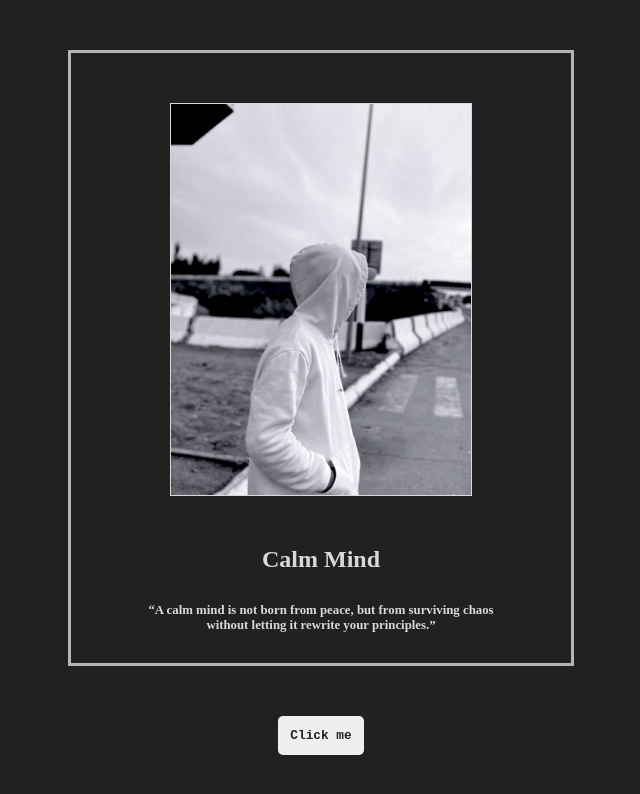
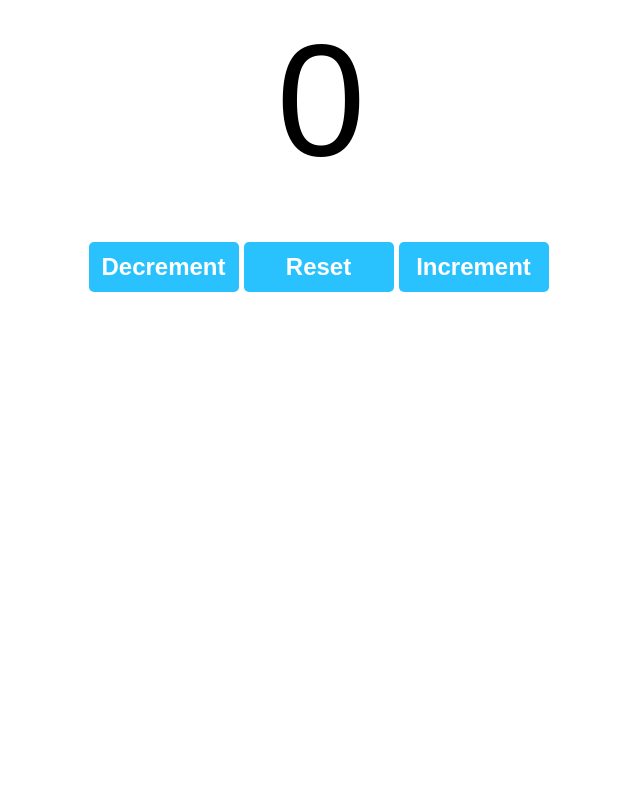
Before and after one commit to loneMatterAT/ReactJS-Fundamental-Series, a React (Vite) app: page / in a window 1280 px wide. Shown: the top 794 px of the page, without its empty margins (319-959 px from the left). Built offline with nearby package versions, Linux system fonts and the light colour scheme.

Commit message:
This is my 8th Series of React Fundamentals of React Hook and useState().

```diff
--- a/src/01 - React Introduction/App.jsx
+++ b/src/01 - React Introduction/App.jsx
@@ -21,8 +21,13 @@
 // import List from '../06 - React Rendering List/List.jsx'
 
 // 07 - React Click Event
-import Button from '../07 - React Click Event/Button.jsx'
-import ProfilePicture from '../07 - React Click Event/ProfilePicture.jsx'
+// import Button from '../07 - React Click Event/Button.jsx'
+// import ProfilePicture from '../07 - React Click Event/ProfilePicture.jsx'
+
+// 08 - React Hook and useState()
+import MyComponent from '../08 - React Hook & useState/MyComponent.jsx'
+import Counter from '../08 - React Hook & useState/Project/Counter.jsx'
+
 
 
 function App() {
@@ -99,7 +104,7 @@
       //                     {id: 4, name: "Elephant", class: "Herbivores", weight: 4000},
       //                     {id: 5, name: "Dolphin", class: "Carnivores", weight: 40}];
 
-      // // Second reusable list
+      // Second reusable list
       // const humans = [{id: 6, name: "Bane", class: "American", weight: 70},
       //                     {id: 7, name: "Liam", class: "Chinese", weight: 58},
       //                     {id: 8, name: "Cassandra", class: "Japanese", weight: 50},
@@ -122,11 +127,26 @@
         We can respond to clicks by pasing
         a callback to the onClick event handler.
       */}
+      // return(
+      // <>
+      //       {/* <Button/> */}
+      //       {/* <ProfilePicture/> */}
+      // </>
+      // );
+
+      // 08 - React Hook and useState()
+      // React Hook = Special function that allow functional components
+      //              to use React features without writing class components (React v16.8)
+      //              (useState, useEffect, useContext, useReducer, ueCallback, and more...)
+
+      // useState() = A React hook that allows the creation of a stateful variable
+      //              AND a setter function to update its value in the virtual DOM.
+      //              [name, setName]
       return(
-      <>
-            {/* <Button/> */}
-            <ProfilePicture/>
-      </>
+          <>
+              {/* <MyComponent/> */}
+              <Counter/>
+          </>
       );
 }
 
--- /dev/null
+++ b/src/08 - React Hook & useState/MyComponent.jsx
@@ -0,0 +1,49 @@
+// Importing React library, not the entire library, and use destructuring for to extract individual variables and functions
+import React, {useState} from 'react'; // import useState function from 'react' location
+
+function MyComponent() {
+
+  // Using Array destructuring for setter and creating stateful variable
+  // Wherever value, the 'Guest' was the initial state what we insert on useState()
+  const [name, setName] = useState("Guest"); // returns an array with two element, a variable and a setter function
+
+  // Incrementing age
+  const [age, setAge] = useState(0); // initial value: 0
+
+  // Boolean for toggle
+  const [isEmployed, setIsEmployed] = useState(false); // initial value: false
+
+  // Function for button to update the name
+  const updateName = () => {
+    // name = "Ken";
+    // console.log(name);
+    // We use setName() setter function to update the value on DOM or webpage instead of setting it like whta we see on upper codes
+    setName("Ken");
+  }
+
+  // Function for incrementing an age
+  const incrementAge = () => {
+    setAge(age + 1);
+  }
+
+  // Function for toggle an status of Employee
+  const toggleEmployedStatus = () => {
+    setIsEmployed(!isEmployed); // use !isEmployed for reversing the boolean initial value from false to be 'true'
+  }
+
+
+  return( <div>
+            <p>Name : {name}</p>
+            <button onClick={updateName}>Set Name</button>
+
+            <p>Age : {age}</p>
+            <button onClick={incrementAge}>Increment Age</button>
+
+            {/* We use ternary operator for condition */}
+            <p>Is employed : {isEmployed ? "Yes" : "No"}</p>
+            <button onClick={toggleEmployedStatus}>Toggle Status</button>
+          </div>
+  );
+}
+
+export default MyComponent
--- /dev/null
+++ b/src/08 - React Hook & useState/Project/Counter.jsx
@@ -0,0 +1,38 @@
+// This is the Simple Counter Project
+import React, {useState} from 'react';
+
+function Counter() {
+
+  // Stateful variable 'count'
+  const [count, setCount] = useState(0); // initial value: 0
+
+  // Function for increment
+  const increment = () => {
+    setCount(count + 1);
+  }
+
+  // Function for decrement
+  const decrement = () => {
+    setCount(count - 1);
+  }
+
+  // Function for reset
+  const reset = () => {
+    setCount(0);
+  }
+
+  return( <div className="counter-container">
+            <p className="count-display">{count}</p>
+
+            {/* Three buttons */}
+            <button className="counter-button" onClick={decrement}>Decrement</button>
+            <button className="counter-button" onClick={reset}>Reset</button>
+            <button className="counter-button" onClick={increment}>Increment</button>
+
+          </div>
+  );
+
+
+}
+
+export default Counter
--- a/src/index.css
+++ b/src/index.css
@@ -243,7 +243,7 @@
   cursor: pointer;
 }
 
-/* 07 - ReactJS Click Event */
+/* 07 - ReactJS Click Event CSS */
 body {
   background-color: hsl(0, 0%, 13%);
 }
@@ -308,3 +308,40 @@
   border: 1px solid hsl(0, 0%, 45%);
   transition: background-color 0.25s;
 }
+
+/* 08 - ReactJS React Hook and useState() CSS */
+body {
+  background-color: #ffffff;
+}
+
+.counter-container {
+  text-align: center;
+  font-family: Arial, sans-serif;
+
+
+}
+
+.count-display {
+  font-size: 10em;
+  margin-top: 0;
+  margin-bottom: 50px;
+}
+
+.counter-button {
+  width: 150px;
+  height: 50px;
+  font-size: 1.5em;
+  font-weight: bold;
+  margin-top: 0;
+  margin-right: 5px;
+  background-color: hsl(197, 100%, 58%);
+  color: white;
+  border: none;
+  border-radius: 5px;
+  cursor: pointer;
+}
+
+.counter-button:hover {
+  background-color: hsl(197, 100%, 48%);
+  transition: background-color 0.25s;
+}
```
